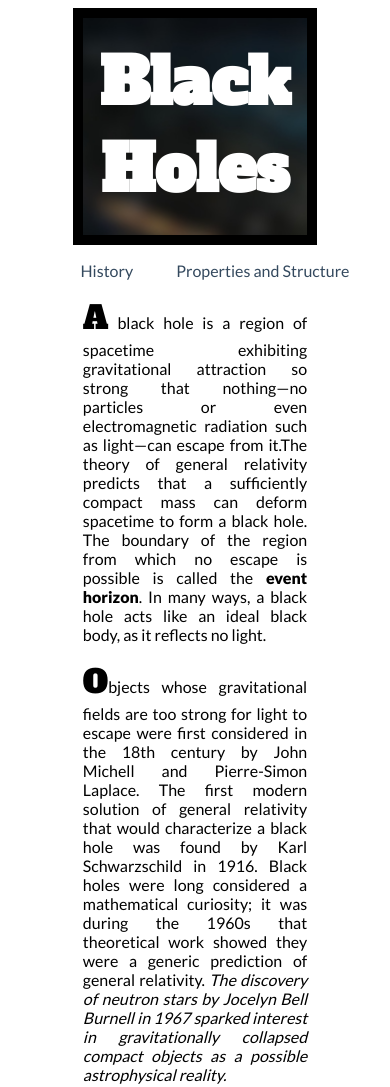
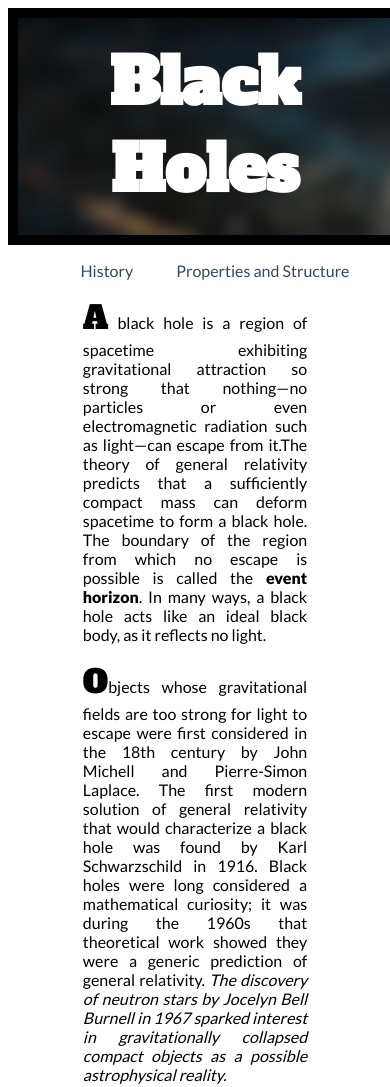
Before and after one commit to AnasKunda/AnasKunda.github.io, a plain HTML site: page index.html in a window 390 px wide. Shown: the top 1087 px of the page. Drawn offline with Linux system fonts and the light colour scheme.

Commit message:
Update index.html

```diff
--- a/index.html
+++ b/index.html
@@ -202,7 +202,7 @@ nav ul li a, nav ul li a:after {
 
 @media (max-width: 450px) {
 
-.banner {
+header {
   width: 100%;
 }
 
```
